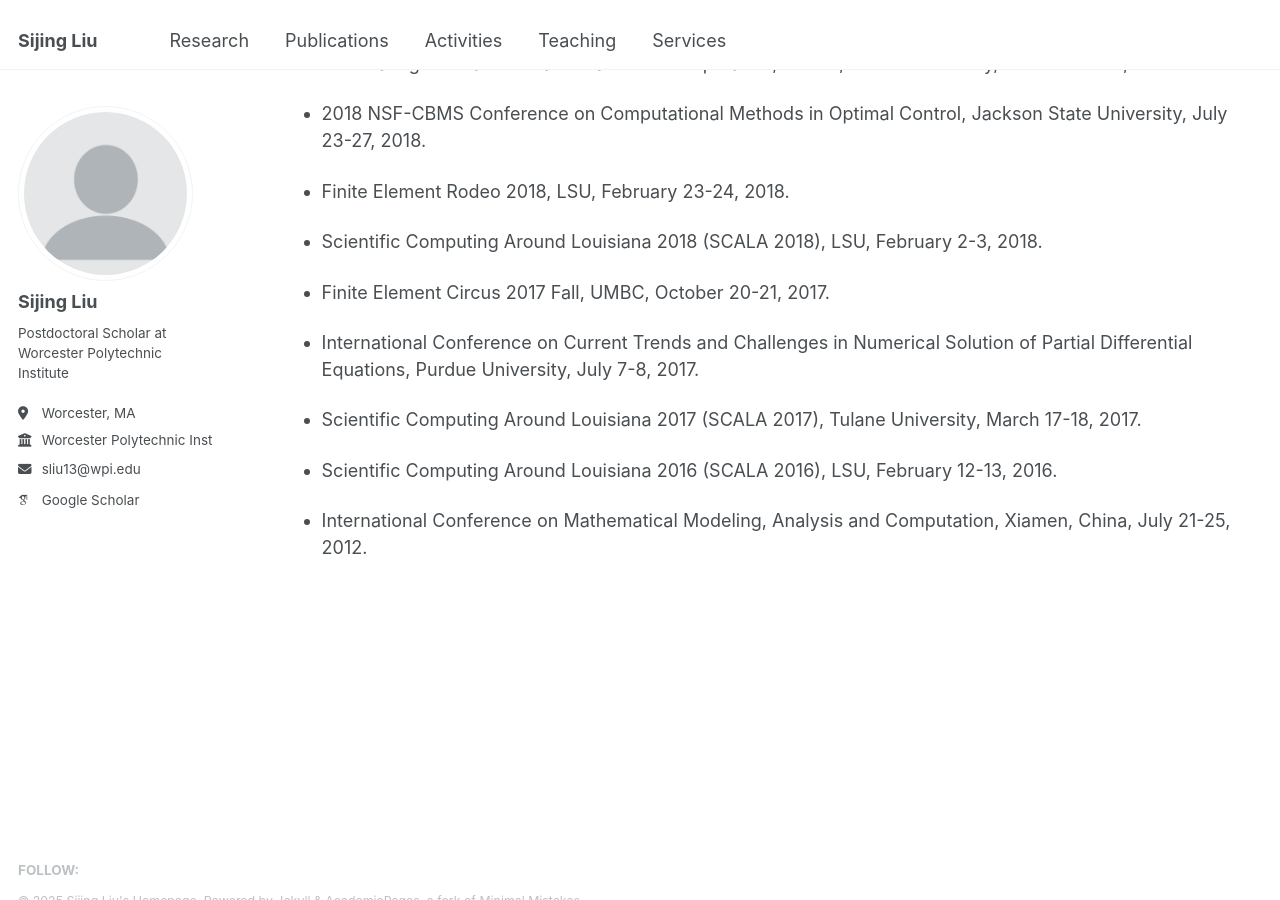
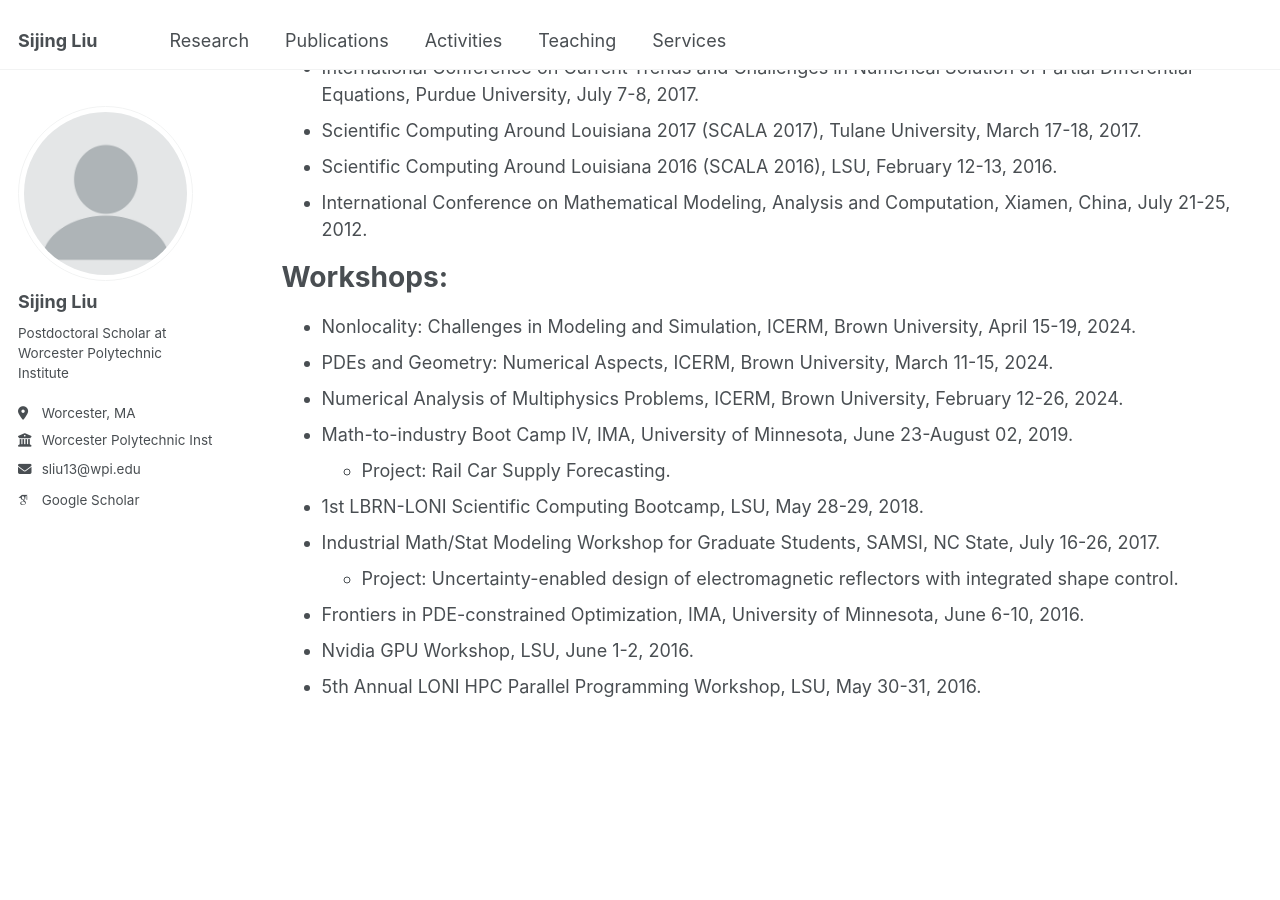
Before and after one commit to sijingliu/sijingliu.github.io, a Jekyll site: the page built from _pages/activities.md, in a window 1280 px wide and 900 px high, scrolled down 3918 px. Built offline with Jekyll 4.4.1, drawn with Linux system fonts in a browser that asks for light colours; some web fonts are replaced; some of the changed text lies outside the part shown.

Commit message:
homepage24

```diff
--- a/_pages/activities.md
+++ b/_pages/activities.md
@@ -21,36 +21,26 @@ Invited Talks:
 
 * Convergence analysis of dual-wind discontinuous Galerkin methods for a convection-dominated problem.
   * Joint Mathematics Meetings 2025, Seattle, January 9, 2025.
-
 * Multigrid preconditioning for discontinuous Galerkin discretizations of an elliptic optimal control problem with a convection-dominated state equation.
   * Joint Mathematics Meetings 2025, Seattle, January 8, 2025.
-
 * A Second-order Correction Method for Loosely Coupled Discretizations Applied to Parabolic-parabolic Interface Problems.
   * UMass Dartmouth CSCDR Seminar, November 6, 2024.
-
 * A Second-order Correction Method for Loosely Coupled Discretizations Applied to Parabolic-parabolic Interface Problems.
   * WPI Colloquium, October 11, 2024.
-
 * A Second-order Correction Method for Loosely Coupled Discretizations Applied to Parabolic-parabolic Interface Problems.
   * The 9th Annual Meeting of SIAM Central States Section, UMKC, October 5, 2024.
 * Multigrid preconditioning for discontinuous Galerkin discretizations of an elliptic optimal control problem with a convection-dominated state equation.
   * WPI Numerical Methods Seminar, September 5, 2024.
-
 * An Introduction to Multigrid Methods.
   * SIGMA Seminar, UConn, February 24, 2023.
-
 * Robust Multigrid Methods for an Optimal Control Problem based on Discontinuous Galerkin Methods.
   * Joint Mathematics Meetings 2023, Boston, January 5, 2023.
-
 * Finite Element Methods and Multigrid Methods for Elliptic Optimal Control Problems.
   * Bridgewater State University Mathematics Seminar (Virtual), April. 28, 2022.
-
 * Multigrid Methods for Elliptic Optimal Control Problems.
   * UNC Greensboro Applied Mathematics Seminar (Virtual), Nov. 15, 2021.
-
 * A P1 Finite Element Method for a Distributed Elliptic Optimal Control Problem with a General State Equation and Pointwise State Constraints.
   * UNC Greensboro PDE Conference (Virtual), July 24, 2021.
-
 * Multigrid Methods for Elliptic Optimal Control Problems.
   * UConn Control and Optimization Seminar (Virtual), April 12, 2021.
 
@@ -59,37 +49,26 @@ Contributed Talks:
 
 * Multigrid preconditioning for discontinuous Galerkin discretizations of an elliptic optimal control problem with a convection-dominated state equation.
   * Finite Element Circus Fall 2024, UMBC, October 19, 2024.
-
 * A Second-order Correction Method for Loosely Coupled Discretizations Applied to Parabolic-parabolic Interface Problems.
   * Finite Element Circus Spring 2024, Brown University,  April 19-20, 2024.
-
 * Multigrid methods.
   * Post Doc/Graduate Student Seminar, ICERM, Brown University, April 9, 2024.
-
 * PDE-constrained optimization.
   * Post Doc/Graduate Student Seminar, ICERM, Brown University, March 19, 2024.
-
 * Discontinuous Galerkin Methods for an Elliptic Optimal Control Problem with a General State Equation and Pointwise State Constraints.
   * Finite Element Circus Spring 2023, Bridgewater State University, March 17, 2023.
-
 * Multigrid Methods for an Optimal Control Problem based on Discontinuous Galerkin Methods.
  * Finite Element Circus Fall 2022, Carnegie Mellon University, October 21, 2022.
-
 * P1 Finite Element Methods for a General Elliptic Optimal Control Problem with Pointwise State Constraints.
   * Finite Element Circus Spring 2021 (Virtual), April 10, 2021.
-
 * Multigrid Methods for Elliptic Optimal Control Problems.
   * 20th Copper Mountain Conference on Multigrid Methods (Virtual), March 29, 2021.
-
 * Multigrid Methods for an Optimal Control Problem with Pointwise State Constraints.
   * Finite Element Circus Fall 2019, Virginia Tech, November 2, 2019.
-
 * Multigrid Methods for an Optimal Control Problem with Pointwise State Constraints.
   * Scientific Computing Around Louisiana 2019 (SCALA 2019), Tulane University, February 16, 2019.
-
 * Multigrid Methods for an Optimal Control Problem.
   * Finite Element Circus Fall 2017, UMBC, October 21, 2017.
-
 * Multigrid Methods for an Optimal Control Problem.
   * Scientific Computing Around Louisiana 2017 (SCALA 2017), Tulane University, March 17, 2017.
 
@@ -99,60 +78,51 @@ Conferences:
 
 [Finite Element Circus](https://sites.google.com/view/fecircus)
 
+* JMM 2025, Seattle, January 8, 2025
+* Finite Element Circus 2024 Fall, UMBC, October 18-19, 2024
+* 9th Annual Meeting of the SIAM Central States Section
+University of Missouri-Kansas City, October 5-6, 2024
 * Mathematical Models and Numerical Methods for Multiphysics Systems, University of Pittsburgh, May 1-3, 2024.
+* Finite Element Circus 2024 Spring, Brown University, April 19-20, 2024.
+* Finite Element Circus 2023 Spring, Bridgewater State University, March 17-18, 2023.
+* Joint Mathematics Meetings 2023, Boston, January 4-6, 2023.
+* Finite Element Circus 2022 Fall, Carnegie Mellon, Oct 21-22, 2022.
+* SIAM Annual Meeting, Pittsburgh, July 13-15, 2022.
+* Finite Element Circus 2022 Spring (Virtual), University of Florida, April 8-9, 2022.
+* East Coast Optimization Meeting 2022 (Virtual), George Mason University, March 31-1, 2022.
+* Finite Element Circus 2021 Fall, Penn State, November 5-6, 2021.
+* UNC Greensboro PDE Conference (Virtual),  July 24-July 25, 2021.
+* Finite Element Circus 2021 Spring (Virtual), April 9-10, 2021.
+* East Coast Optimization Meeting 2021 (Virtual), George Mason University, April 1-2, 2021.
+* 20th Copper Mountain Conference on Multigrid Methods (Virtual), March 29-April 2, 2021.
+* Finite Element Circus 2020 Fall (Virtual), November 6-7, 2020.
+* SIAM Annual Meeting 2020 (Virtual) , July 6-17, 2020.
+* Scientific Computing Around Louisiana 2020 (SCALA 2020), LSU, February 7-8, 2020.
+* Finite Element Circus 2019 Fall, Virginia Tech, November 1-2, 2019.
+* East Coast Optimization Meeting 2019, George Mason University, April 4-5, 2019.
+* Scientific Computing Around Louisiana 2019 (SCALA 2019), Tulane University, February 15-16, 2019.
+* Finite Element Circus 2018 Fall, University of Delaware, November 9-10, 2018.
+* Celebrating 75 Years of Mathematics of Computation, ICERM, Brown University, November 1-3, 2018.
+* 2018 NSF-CBMS Conference on Computational Methods in Optimal Control, Jackson State University, July 23-27, 2018.
+* Finite Element Rodeo 2018, LSU, February 23-24, 2018.
+* Scientific Computing Around Louisiana 2018 (SCALA 2018), LSU, February 2-3, 2018.
+* Finite Element Circus 2017 Fall, UMBC, October 20-21, 2017.
+* International Conference on Current Trends and Challenges in Numerical Solution of Partial Differential Equations, Purdue University, July 7-8, 2017.
+* Scientific Computing Around Louisiana 2017 (SCALA 2017), Tulane University, March 17-18, 2017.
+* Scientific Computing Around Louisiana 2016 (SCALA 2016), LSU, February 12-13, 2016.
+* International Conference on Mathematical Modeling, Analysis and Computation, Xiamen, China, July 21-25, 2012.
 
-* Finite Element Circus 2024 Spring, Brown University, April 19-20, 2024.
 
-* Finite Element Circus 2023 Spring, Bridgewater State University, March 17-18, 2023.
-
-* Joint Mathematics Meetings 2023, Boston, January 4-6, 2023.
-
-* Finite Element Circus 2022 Fall, Carnegie Mellon, Oct 21-22, 2022.
-
-* SIAM Annual Meeting, Pittsburgh, July 13-15, 2022.
-
-* Finite Element Circus 2022 Spring (Virtual), University of Florida, April 8-9, 2022.
-
-* East Coast Optimization Meeting 2022 (Virtual), George Mason University, March 31-1, 2022.
-
-* Finite Element Circus 2021 Fall, Penn State, November 5-6, 2021.
-
-* UNC Greensboro PDE Conference (Virtual),  July 24-July 25, 2021.
-
-* Finite Element Circus 2021 Spring (Virtual), April 9-10, 2021.
-
-* East Coast Optimization Meeting 2021 (Virtual), George Mason University, April 1-2, 2021.
-
-* 20th Copper Mountain Conference on Multigrid Methods (Virtual), March 29-April 2, 2021.
-
-* Finite Element Circus 2020 Fall (Virtual), November 6-7, 2020.
-
-* SIAM Annual Meeting 2020 (Virtual) , July 6-17, 2020.
-
-* Scientific Computing Around Louisiana 2020 (SCALA 2020), LSU, February 7-8, 2020.
-
-* Finite Element Circus 2019 Fall, Virginia Tech, November 1-2, 2019.
-
-* East Coast Optimization Meeting 2019, George Mason University, April 4-5, 2019.
-
-* Scientific Computing Around Louisiana 2019 (SCALA 2019), Tulane University, February 15-16, 2019.
-
-* Finite Element Circus 2018 Fall, University of Delaware, November 9-10, 2018.
-
-* Celebrating 75 Years of Mathematics of Computation, ICERM, Brown University, November 1-3, 2018.
-
-* 2018 NSF-CBMS Conference on Computational Methods in Optimal Control, Jackson State University, July 23-27, 2018.
-
-* Finite Element Rodeo 2018, LSU, February 23-24, 2018.
-
-* Scientific Computing Around Louisiana 2018 (SCALA 2018), LSU, February 2-3, 2018.
-
-* Finite Element Circus 2017 Fall, UMBC, October 20-21, 2017.
-
-* International Conference on Current Trends and Challenges in Numerical Solution of Partial Differential Equations, Purdue University, July 7-8, 2017.
-
-* Scientific Computing Around Louisiana 2017 (SCALA 2017), Tulane University, March 17-18, 2017.
-
-* Scientific Computing Around Louisiana 2016 (SCALA 2016), LSU, February 12-13, 2016.
-
-* International Conference on Mathematical Modeling, Analysis and Computation, Xiamen, China, July 21-25, 2012.
+Workshops:
+======
+* Nonlocality: Challenges in Modeling and Simulation, ICERM, Brown University, April 15-19, 2024.
+* PDEs and Geometry: Numerical Aspects, ICERM, Brown University, March 11-15, 2024.
+* Numerical Analysis of Multiphysics Problems, ICERM, Brown University, February 12-26, 2024.
+* Math-to-industry Boot Camp IV, IMA, University of Minnesota, June 23-August 02, 2019.
+  * Project: Rail Car Supply Forecasting.
+* 1st LBRN-LONI Scientific Computing Bootcamp, LSU, May 28-29, 2018.
+* Industrial Math/Stat Modeling Workshop for Graduate Students, SAMSI, NC State, July 16-26, 2017.
+  * Project: Uncertainty-enabled design of electromagnetic reflectors with integrated shape control.
+* Frontiers in PDE-constrained Optimization, IMA, University of Minnesota, June 6-10, 2016.
+* Nvidia GPU Workshop, LSU, June 1-2, 2016.
+* 5th Annual LONI HPC Parallel Programming Workshop, LSU, May 30-31, 2016.
```
Also changed, not shown: _pages/services.md (+1 -1 lines), _pages/teaching1.md (+1 -1 lines), 1 other file.
